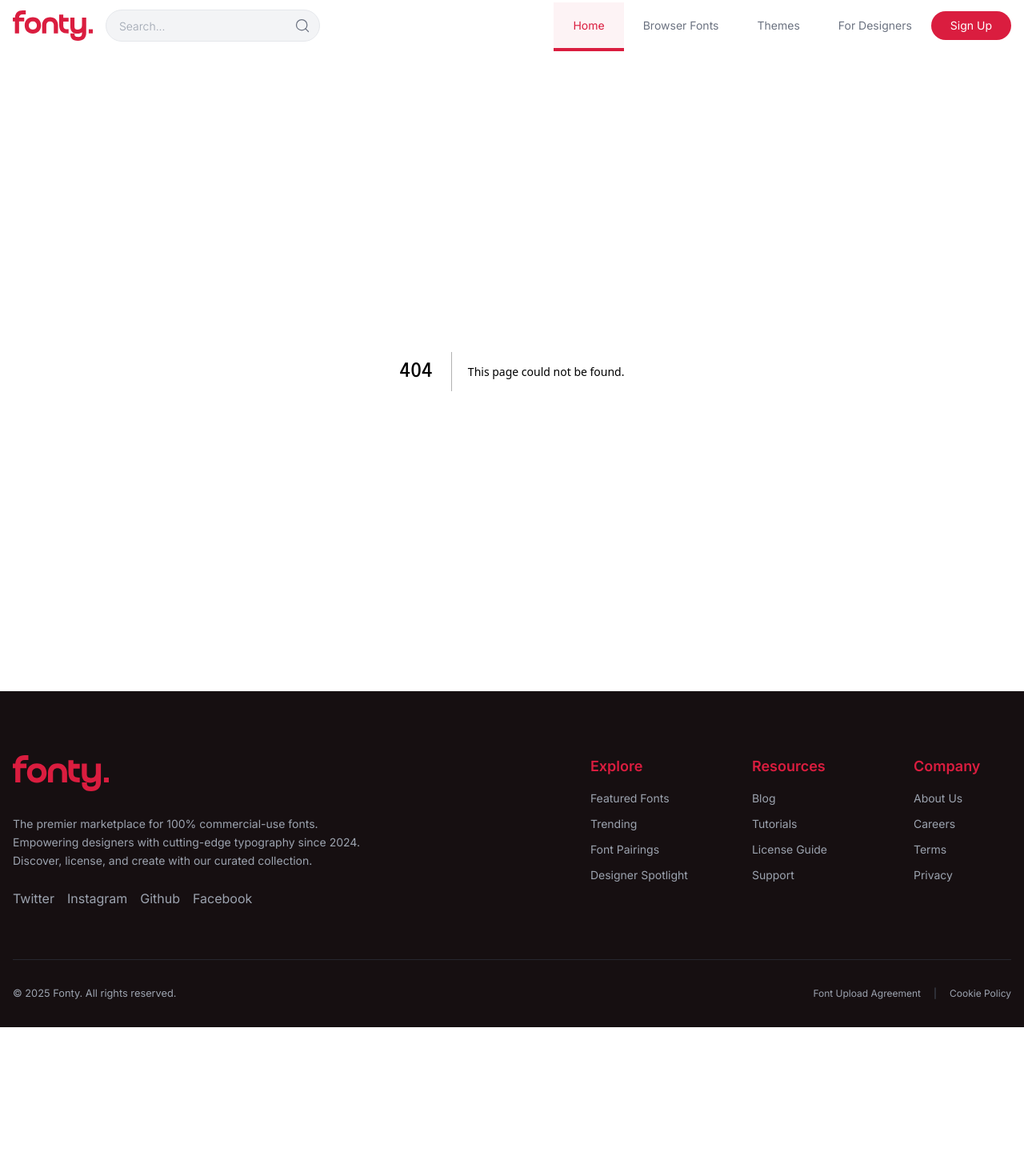
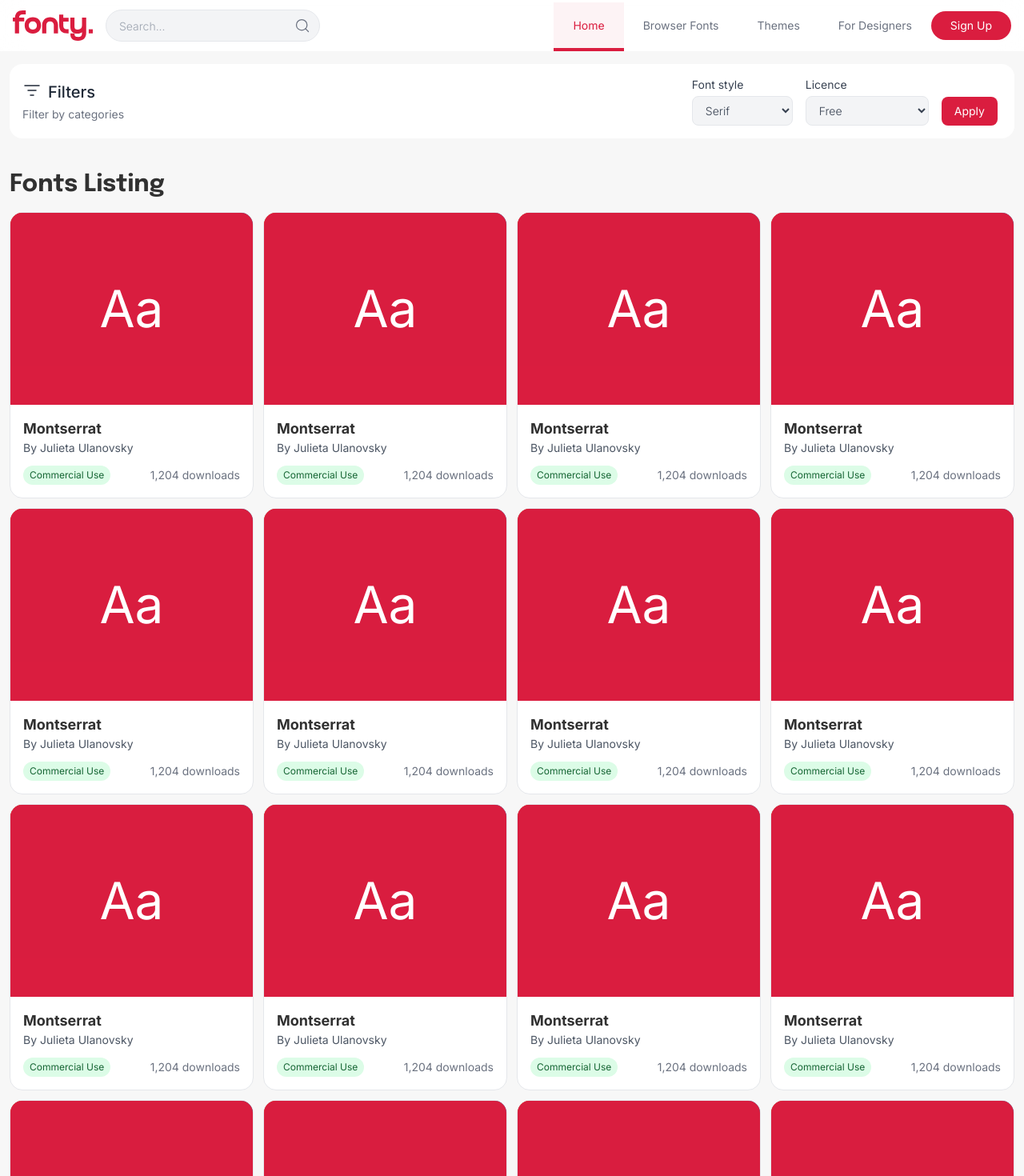
Before and after one commit to clvrdesign/fonty, a Next.js app: page /fonts in a window 1280 px wide. Before the commit this address had no page. Shown: the top 1470 px of the page at 80% size. Before the commit the page ends 1284 px from the top, so only its background shows below. Built offline with nearby package versions, Linux system fonts and the light colour scheme.

Commit message:
Add Filters and Listing components; update Newsletter and FontCard for improved layout

```diff
--- a/app/components/Newsletter.jsx
+++ b/app/components/Newsletter.jsx
@@ -6,7 +6,7 @@
   return (
     <section className='mt-10'>
 
-        <div className='bg-primary h-[315px] flex flex-col justify-center items-center gap-3 px-4'>
+        <div className='bg-primary h-[415px] flex flex-col justify-center items-center gap-3 px-4'>
           <h1 className='text-4xl font-bold text-white'>Newsletter</h1>
           <p className='sm:max-w-[450px] max-w-[375px] text-center text-white'>
             Subscribe to our Newsletter so you get a notification whenever a new
--- /dev/null
+++ b/app/components/fonts/Filters.jsx
@@ -0,0 +1,59 @@
+import React from "react";
+import { ListFilter } from "lucide-react";
+import Button_primary from "../Buttons/Button_primary";
+
+const Filters = () => {
+    return (
+        <section className="my-4">
+            <div className='bg-white duration-300 flex  sm:flex-row flex-col justify-start sm:justify-between sm:items-center items-start gap-4 px-4 py-4 rounded-2xl'>
+                <div className='flex justify-between'>
+                    <div>
+                        <h2 className='flex gap-2 text-xl font-medium text-gray-800'>
+                            <ListFilter strokeWidth={1.5} />
+                            Filters
+                        </h2>
+                        <p className='text-sm text-gray-500 mt-1'>Filter by categories</p>
+                    </div>
+                </div>
+
+                <div className='sm:w-fit w-full flex sm:flex-row flex-col gap-4 md:items-center items-start md:justify-between'>
+                    <div className='w-full flex flex-col gap-1'>
+                        <label for='font-size' className='text-sm text-gray-700'>
+                            Font style
+                        </label>
+                        <select
+                            id='font-size'
+                            className='px-3 py-2 text-sm font-light text-gray-700 border border-gray-200 bg-gray-100 rounded-lg outline-none focus:border-gray-300 transition duration-300'
+                        >
+                            <option value='small'>Serif</option>
+                            <option value='medium'>Serif Sans</option>
+                            <option value='large'>Handwritten</option>
+                        </select>
+                    </div>
+
+                    <div className='w-full flex flex-col gap-1'>
+                        <label for='font-license' className='text-sm text-gray-700'>
+                            Licence
+                        </label>
+                        <select
+                            id='font-license'
+                            className='px-3 py-2 text-sm font-light text-gray-700 border border-gray-200 bg-gray-100 rounded-lg outline-none focus:border-gray-300 transition duration-300'
+                        >
+                            <option value='free'>Free</option>
+                            <option value='personal'>Personal Use</option>
+                            <option value='commercial'>Commercial Use</option>
+                            <option value='unknown'>Premium</option>
+                        </select>
+                    </div>
+
+                    <div className='w-full flex flex-col gap-1'>
+                        <label className='sm:block hidden text-sm text-gray-700 opacity-0'>Apply Filter</label>
+                        <Button_primary>Apply</Button_primary>
+                    </div>
+                </div>
+            </div>
+        </section>
+    );
+};
+
+export default Filters;
--- a/app/components/fonts/FontCard.jsx
+++ b/app/components/fonts/FontCard.jsx
@@ -15,7 +15,7 @@
           <Library strokeWidth={1.5} />
         </div>
       </div>
-      <div className='p-4 h-48 bg-primary flex items-center justify-center'>
+      <div className='p-4 h-60 bg-primary flex items-center justify-center'>
         <p className='text-[4rem] text-white z-10'>Aa</p>
         <Image
           src={fontImage}
--- /dev/null
+++ b/app/components/fonts/Listing.jsx
@@ -0,0 +1,43 @@
+import React from 'react'
+import Container from '../Container'
+import FontCard from './FontCard'
+import Button_primary from '../Buttons/Button_primary'
+import Filters from './Filters'
+
+const Listing = () => {
+  return (
+    <div className='px-3'>
+        <Container>
+            <Filters/>
+            <h1 className='text-3xl font-bold mt-10 mb-4'>
+                Fonts Listing
+            </h1>
+            <div className='grid grid-cols-1 sm:grid-cols-2 md:grid-cols-3 lg:grid-cols-4 gap-3'>
+                <FontCard/>
+                <FontCard/>
+                <FontCard/>
+                <FontCard/>
+                <FontCard/>
+                <FontCard/>
+                <FontCard/>
+                <FontCard/>
+                <FontCard/>
+                <FontCard/>
+                <FontCard/>
+                <FontCard/>
+                <FontCard/>
+                <FontCard/>
+                <FontCard/>
+                <FontCard/>
+            </div>
+            <div className='mt-10 flex justify-center'>
+                <Button_primary>
+                    Load More
+                </Button_primary>
+            </div>
+        </Container>
+    </div>
+  )
+}
+
+export default Listing
--- /dev/null
+++ b/app/components/fonts/Preview.jsx
@@ -0,0 +1,87 @@
+import React from "react";
+import Container from "../Container";
+
+const Preview = () => {
+  return (
+    <div className='px-3'>
+      <Container>
+        <div className='flex justify-center items-center text-center bg-primary text-white h-[345px] rounded-3xl mt-4'>
+          <h1 className='text-4xl font-bold'>Montserrat</h1>
+        </div>
+        <div className='w-full px-4 sm:px-6 lg:px-8 border'>
+          <div className='md:flex gap-8'>
+
+            <div className='bg-white md:w-2/3'>
+              <div className='p-8 rounded-lg mb-6'>
+                <textarea
+                  className='w-full p-4 rounded border border-gray-300 mb-4 text-2xl'
+                  placeholder='Type here to preview'
+                ></textarea>
+                <div className='flex gap-4'>
+                  <button className='px-4 py-2 bg-gray-200 rounded'>
+                    Size: 24px
+                  </button>
+                  <button className='px-4 py-2 bg-gray-200 rounded'>
+                    Color: #000
+                  </button>
+                </div>
+              </div>
+
+              <div className='border border-gray-200 rounded-lg p-6 mb-6'>
+                <h3 className='font-bold text-lg mb-4'>License Options</h3>
+                <div className='space-y-4'>
+                  <div className='flex justify-between items-center p-4 border border-green-200 rounded-lg bg-green-50'>
+                    <div>
+                      <h4 className='font-medium'>Personal Use</h4>
+                      <p className='text-sm text-gray-600'>Free forever</p>
+                    </div>
+                    <button className='px-4 py-2 bg-green-600 text-white rounded hover:bg-green-700'>
+                      Download
+                    </button>
+                  </div>
+                  <div className='flex justify-between items-center p-4 border border-purple-200 rounded-lg bg-purple-50'>
+                    <div>
+                      <h4 className='font-medium'>Commercial License</h4>
+                      <p className='text-sm text-gray-600'>
+                        $29.99 • One-time payment
+                      </p>
+                    </div>
+                    <button className='px-4 py-2 bg-purple-600 text-white rounded hover:bg-purple-700'>
+                      Purchase
+                    </button>
+                  </div>
+                </div>
+              </div>
+            </div>
+
+            <div className='md:w-1/3'>
+              <div className='bg-gray-50 p-6 rounded-lg sticky top-4'>
+                <h2 className='text-2xl font-bold mb-2'>Montserrat</h2>
+                <p className='text-gray-600 mb-4'>By Julieta Ulanovsky</p>
+                <p className='mb-6'>
+                  A modern sans-serif typeface with geometric precision and
+                  elegant readability.
+                </p>
+
+                <div className='space-y-4'>
+                  <div>
+                    <h4 className='font-medium'>Languages Supported</h4>
+                    <p className='text-sm text-gray-600'>
+                      Latin, Cyrillic, Vietnamese
+                    </p>
+                  </div>
+                  <div>
+                    <h4 className='font-medium'>Downloads</h4>
+                    <p className='text-sm text-gray-600'>24,501</p>
+                  </div>
+                </div>
+              </div>
+            </div>
+          </div>
+        </div>
+      </Container>
+    </div>
+  );
+};
+
+export default Preview;
--- /dev/null
+++ b/app/fonts/[id]/page.js
@@ -0,0 +1,15 @@
+import React from "react";
+import AdBanner from "../../components/AdBanner";
+import Newsletter from "../../components/Newsletter";
+import Preview from "@/app/components/fonts/Preview";
+const page = () => {
+  return (
+    <>
+      <Preview/>
+      <AdBanner />
+      <Newsletter />
+    </>
+  );
+};
+
+export default page;
--- /dev/null
+++ b/app/fonts/page.js
@@ -0,0 +1,16 @@
+import React from 'react'
+import Listing from '../components/fonts/Listing'
+import AdBanner from '../components/AdBanner'
+import Newsletter from '../components/Newsletter'
+
+const page = () => {
+  return (
+    <>
+      <Listing/>
+      <AdBanner/>
+      <Newsletter/>
+    </>
+  )
+}
+
+export default page
```
